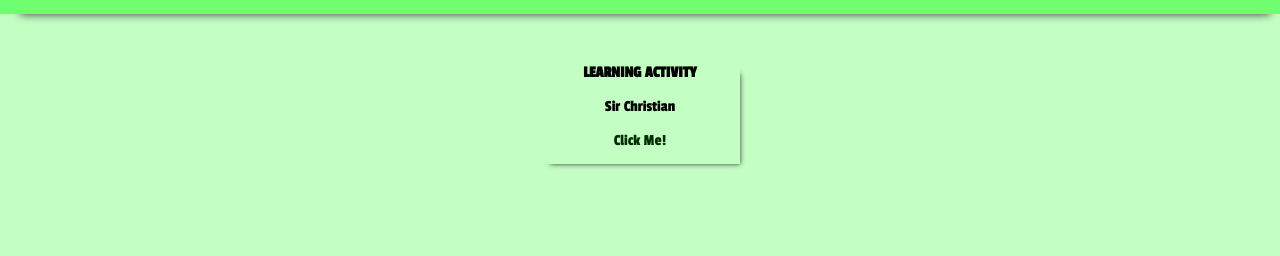
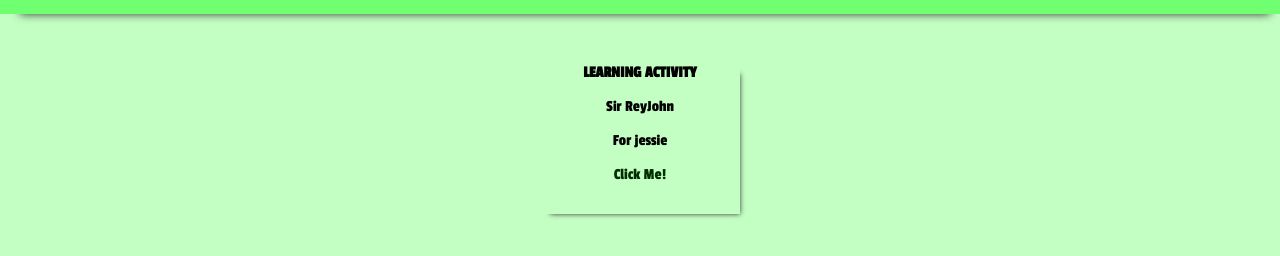
Before and after one commit to Josh-spec856/Source.io, a plain HTML site: page index.html in a window 1280 px wide. Shown: the part 46-302 px from the top of the page. Drawn offline with nearby package versions, Linux system fonts and the light colour scheme.

Commit message:
Update index.html

```diff
--- a/index.html
+++ b/index.html
@@ -31,7 +31,7 @@ h1{
 
 #bx{
     width: 200px;
-    height: 100px;
+    height: 150px;
     display: block;
     margin-top: 50px;
     margin-left: auto;
@@ -73,7 +73,8 @@ a{
     <div id="header"><h1 data-aos="slide-right">FOR THE BOYS ONLY!</h1></div>
     <div id="bx" data-aos="fade-up">
         <h4>LEARNING ACTIVITY</h4><br>
-        <p>Sir Christian</p><br>
+        <p>Sir ReyJohn</p><br>
+        <p>For jessie</p><br>
         <a href="download.html"><p>Click Me!</p></a>
     </div>
 
```
